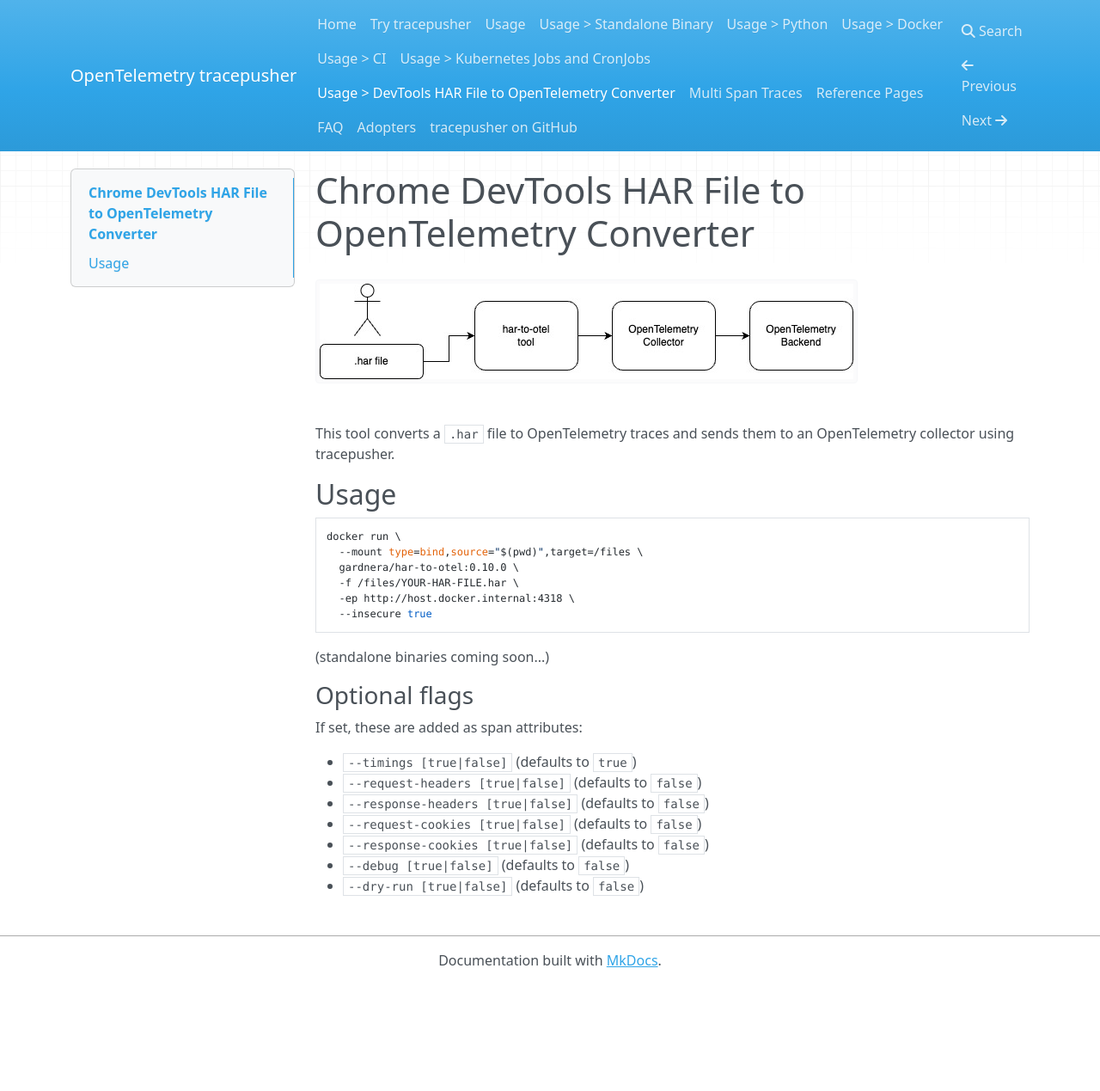
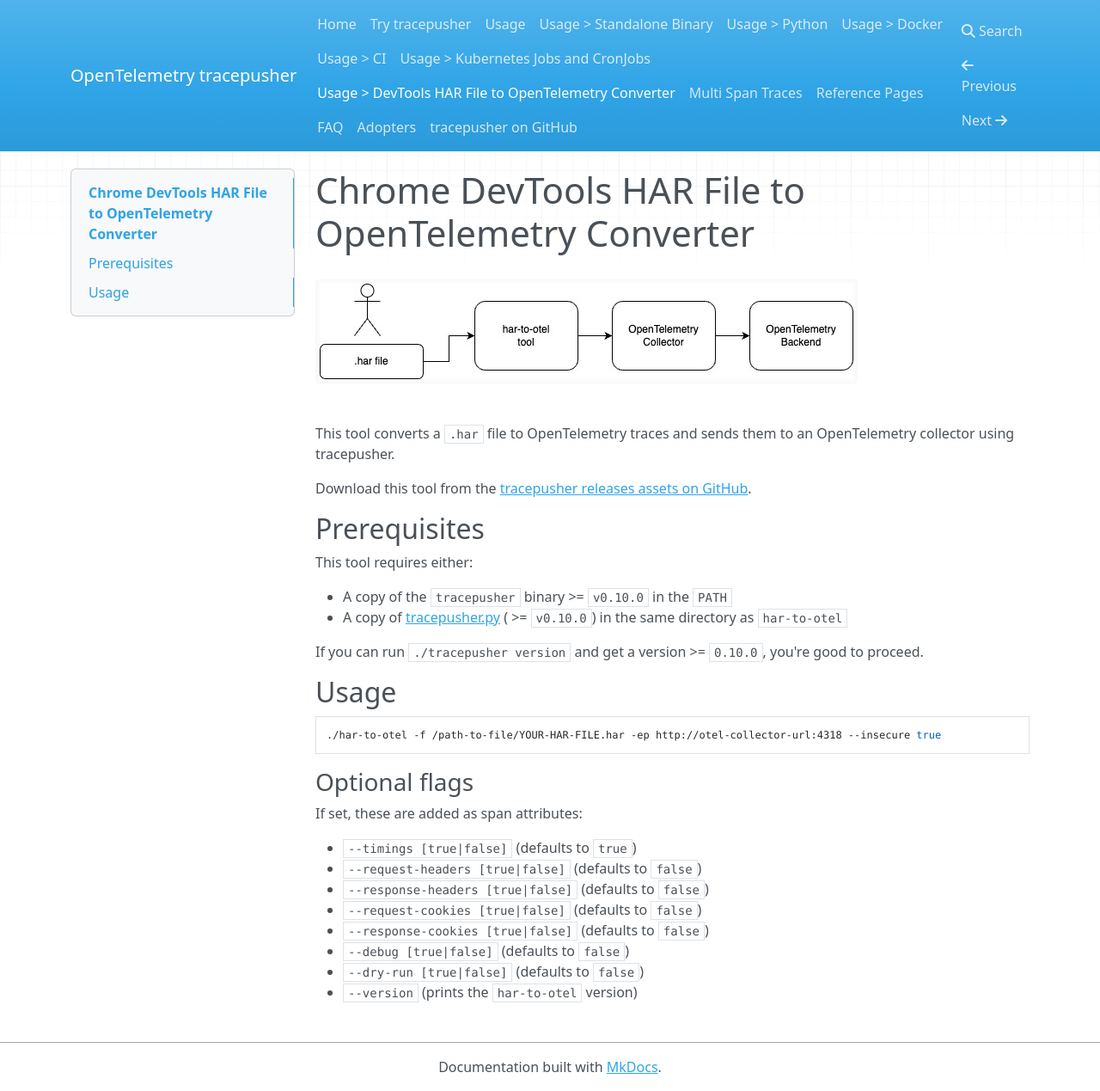
Before and after one commit to agardnerIT/tracepusher, an MkDocs documentation site: the page built from docs/usage/har-to-otel.md, in a window 1280 px wide and 1269 px high. Shown: the whole window at 86% size. Built offline with MkDocs 1.6.1, drawn with Linux system fonts in a browser that asks for light colours; nearby versions of some CDN libraries.

Commit message:
update docs page

````diff
--- a/docs/usage/har-to-otel.md
+++ b/docs/usage/har-to-otel.md
@@ -4,18 +4,22 @@
 
 This tool converts a `.har` file to OpenTelemetry traces and sends them to an OpenTelemetry collector using tracepusher.
 
+Download this tool from the [tracepusher releases assets on GitHub](https://github.com/agardnerIT/tracepusher/releases).
+
+## Prerequisites
+
+This tool requires either:
+
+- A copy of the `tracepusher` binary >= `v0.10.0` in the `PATH`
+- A copy of [tracepusher.py](https://github.com/agardnerIT/tracepusher/blob/main/tracepusher.py) ( >= `v0.10.0`) in the same directory as `har-to-otel`
+
+If you can run `./tracepusher version` and get a version >= `0.10.0`, you're good to proceed.
+
 ## Usage
 
 ```
-docker run \
-  --mount type=bind,source="$(pwd)",target=/files \
-  gardnera/har-to-otel:0.10.0 \
-  -f /files/YOUR-HAR-FILE.har \
-  -ep http://host.docker.internal:4318 \
-  --insecure true
+./har-to-otel -f /path-to-file/YOUR-HAR-FILE.har -ep http://otel-collector-url:4318 --insecure true
 ```
-
-(standalone binaries coming soon...)
 
 ### Optional flags
 
@@ -28,3 +32,4 @@
 - `--response-cookies [true|false]` (defaults to `false`)
 - `--debug [true|false]` (defaults to `false`)
 - `--dry-run [true|false]` (defaults to `false`)
+- `--version` (prints the `har-to-otel` version)
````
